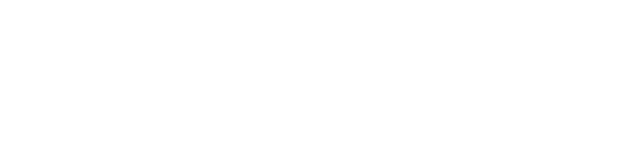
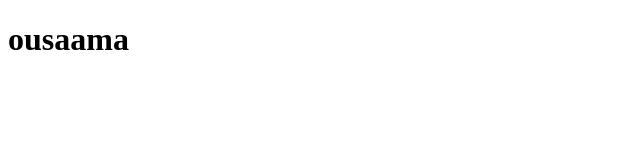
Before and after one commit to blacKkghost/project, a plain HTML site: page index.html in a window 1280 px wide. Shown: the whole page, without its empty margins (0-640 px from the left). Drawn offline with Linux system fonts and the light colour scheme.

Commit message:
zedna style

```diff
--- a/index.html
+++ b/index.html
@@ -6,6 +6,6 @@
     <title>Document</title>
 </head>
 <body>
-
+    <h1>ousaama</h1>
 </body>
 </html>
```
Also changed, not shown: style.css (added).
